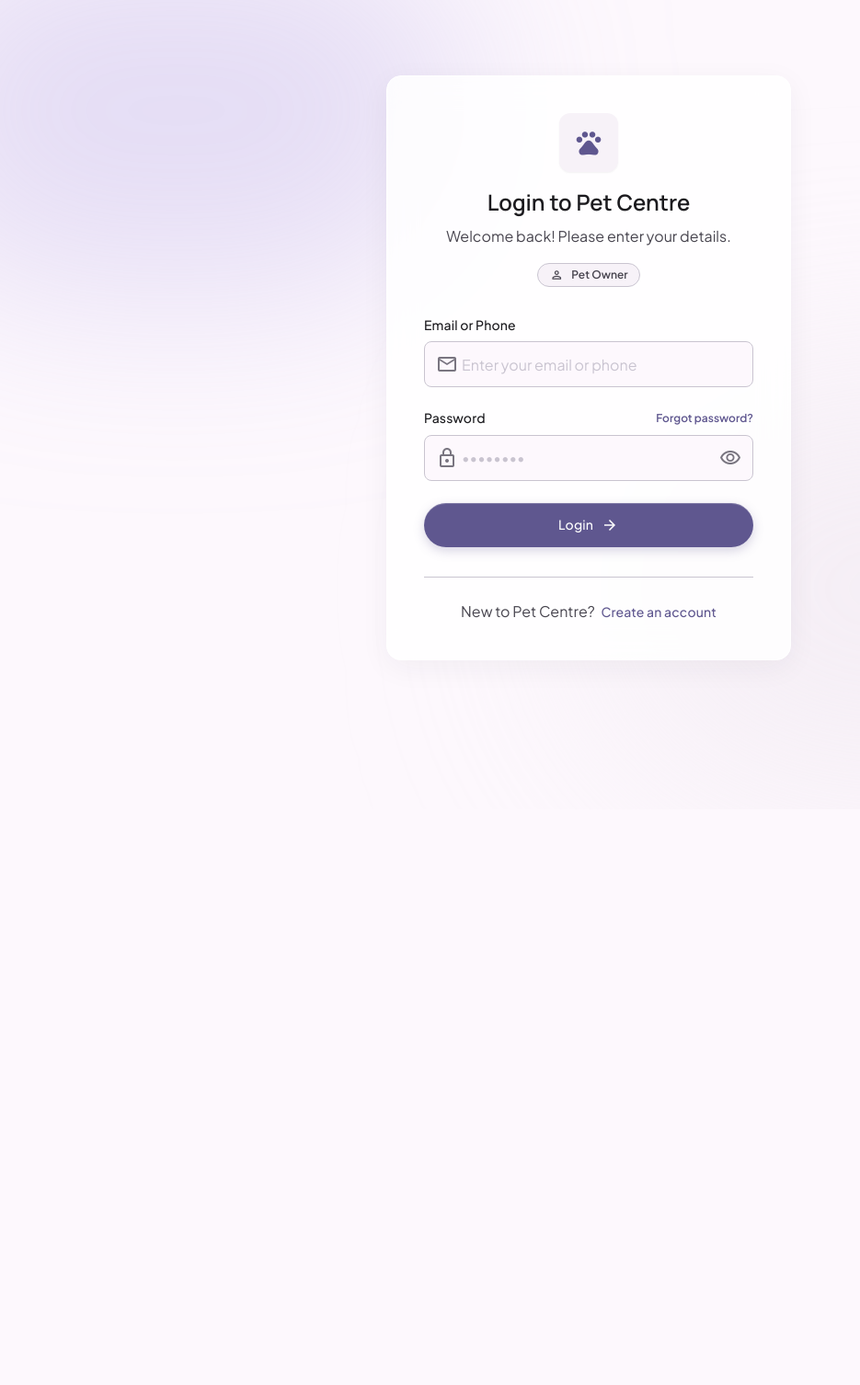
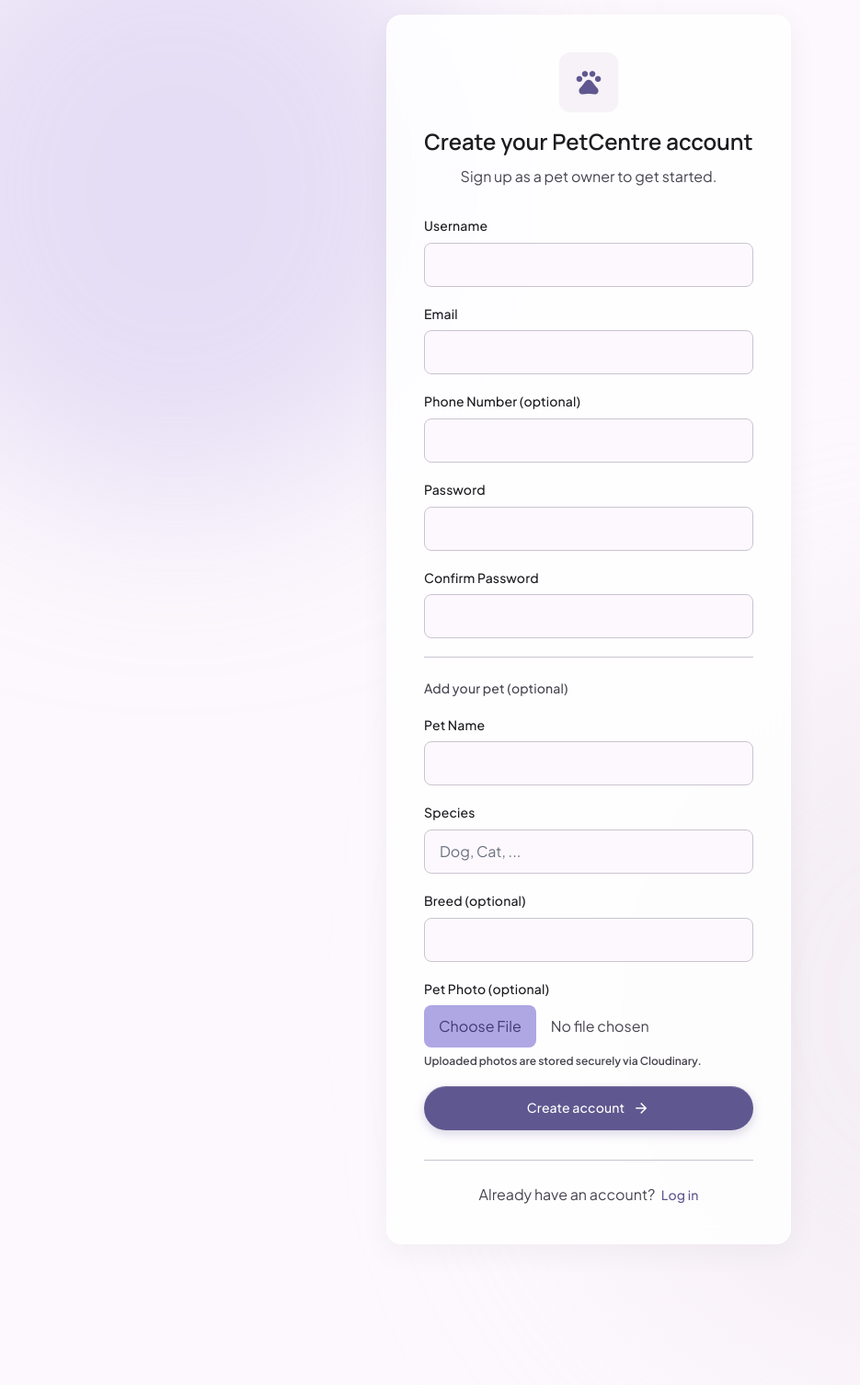
Before and after one commit to RashiBista/PetCenter, a Django app: page /login/pet-owner/ in a window 1280 px wide; the page is wider, and only the part inside the window is pictured. Shown: that part at 92% size, without its empty margins (0-935 px from the left). Before the commit the page ends 731 px from the top of that part, so only its background shows below. Run offline with Django 5.2, Linux system fonts and the light colour scheme; parts of the project's set-up code (start-up, migrations or seed data) failed here and were passed over; some libraries are stand-ins or nearby versions.

Commit message:
Updated login

```diff
--- a/PetCentre_RegistrationSystem/templates/core/pet_owner_login.html
+++ b/PetCentre_RegistrationSystem/templates/core/pet_owner_login.html
@@ -1,4 +1,3 @@
-{% load static %}
 <!DOCTYPE html>
 
 <html lang="en"><head>
@@ -116,69 +115,83 @@
         }
     </style>
 </head>
-<body class="bg-surface font-body-md text-on-surface min-h-screen flex items-center justify-center p-4 antialiased relative overflow-hidden">
-<!-- Abstract Background Decor -->
+<body class="bg-surface font-body-md text-on-surface min-h-screen flex items-center justify-center p-4 antialiased relative overflow-y-auto">
 <div class="absolute top-[-10%] left-[-10%] w-[50%] h-[50%] bg-primary-container rounded-full mix-blend-multiply filter blur-[100px] opacity-30 pointer-events-none"></div>
 <div class="absolute bottom-[-10%] right-[-10%] w-[60%] h-[60%] bg-surface-container-high rounded-full mix-blend-multiply filter blur-[120px] opacity-40 pointer-events-none"></div>
 <main class="w-full max-w-[440px] z-10 relative">
-<!-- Login Card -->
 <div class="glass-panel rounded-2xl p-8 md:p-10 border border-white">
-<!-- Logo / Brand Anchor -->
 <div class="flex flex-col items-center mb-8">
 <div class="w-16 h-16 bg-surface-container-low rounded-xl shadow-sm flex items-center justify-center mb-4">
 <span class="material-symbols-outlined text-primary text-[32px]">pets</span>
 </div>
-<h1 class="font-headline-md text-headline-md text-on-surface text-center">Login to Pet Centre</h1>
-<p class="font-body-md text-body-md text-on-surface-variant mt-2 text-center">Welcome back! Please enter your details.</p>
-<!-- Role Indicator Badge -->
-<div class="mt-4 px-3 py-1 bg-surface-container-low rounded-full border border-outline-variant flex items-center gap-2">
-<span class="material-symbols-outlined text-on-surface-variant text-[16px]">person</span>
-<span class="font-label-sm text-label-sm text-on-surface-variant">Pet Owner</span>
+<h1 class="font-headline-md text-headline-md text-on-surface text-center">Create your PetCentre account</h1>
+<p class="font-body-md text-body-md text-on-surface-variant mt-2 text-center">Sign up as a pet owner to get started.</p>
 </div>
+
+{% if errors %}
+<div class="mb-6 px-4 py-3 rounded-lg bg-error-container text-on-error-container text-body-md">
+  <ul class="list-disc pl-5">
+    {% for field, msgs in errors.items %}
+      {% for msg in msgs %}<li>{{ msg }}</li>{% endfor %}
+    {% endfor %}
+  </ul>
 </div>
-<!-- Login Form -->
-{% if error %}
-<div class="mb-2 px-4 py-3 rounded-lg bg-error-container text-on-error-container text-body-md">{{ error }}</div>
 {% endif %}
-<form class="space-y-6" method="post">
+
+<form class="space-y-5" method="post" enctype="multipart/form-data">
 {% csrf_token %}
-<!-- Email Field -->
 <div class="space-y-2">
-<label class="font-label-md text-label-md text-on-surface block" for="email">Email or Phone</label>
-<div class="relative rounded-lg input-focus-ring border border-outline-variant bg-surface transition-colors duration-200">
-<div class="absolute inset-y-0 left-0 pl-3 flex items-center pointer-events-none">
-<span class="material-symbols-outlined text-outline">mail</span>
+<label class="font-label-md text-label-md text-on-surface block" for="username">Username</label>
+<input class="w-full h-12 px-4 rounded-lg border border-outline-variant bg-surface text-on-surface text-body-md focus:border-primary focus:ring-1 focus:ring-primary outline-none transition-colors" id="username" name="username" required type="text" value="{{ form_data.username|default:'' }}"/>
 </div>
-<input class="w-full pl-10 pr-4 py-3 bg-transparent border-none rounded-lg focus:ring-0 font-body-md text-body-md placeholder-outline-variant text-on-surface h-12" id="email" name="email" placeholder="Enter your email or phone" type="text"/>
+<div class="space-y-2">
+<label class="font-label-md text-label-md text-on-surface block" for="email">Email</label>
+<input class="w-full h-12 px-4 rounded-lg border border-outline-variant bg-surface text-on-surface text-body-md focus:border-primary focus:ring-1 focus:ring-primary outline-none transition-colors" id="email" name="email" required type="email" value="{{ form_data.email|default:'' }}"/>
 </div>
+<div class="space-y-2">
+<label class="font-label-md text-label-md text-on-surface block" for="phone_number">Phone Number (optional)</label>
+<input class="w-full h-12 px-4 rounded-lg border border-outline-variant bg-surface text-on-surface text-body-md focus:border-primary focus:ring-1 focus:ring-primary outline-none transition-colors" id="phone_number" name="phone_number" type="text" value="{{ form_data.phone_number|default:'' }}"/>
 </div>
-<!-- Password Field -->
 <div class="space-y-2">
-<div class="flex justify-between items-center">
 <label class="font-label-md text-label-md text-on-surface block" for="password">Password</label>
-<a class="font-label-sm text-label-sm text-primary hover:text-on-primary-fixed-variant transition-colors" href="#">Forgot password?</a>
+<input class="w-full h-12 px-4 rounded-lg border border-outline-variant bg-surface text-on-surface text-body-md focus:border-primary focus:ring-1 focus:ring-primary outline-none transition-colors" id="password" name="password" required type="password"/>
 </div>
-<div class="relative rounded-lg input-focus-ring border border-outline-variant bg-surface transition-colors duration-200">
-<div class="absolute inset-y-0 left-0 pl-3 flex items-center pointer-events-none">
-<span class="material-symbols-outlined text-outline">lock</span>
+<div class="space-y-2">
+<label class="font-label-md text-label-md text-on-surface block" for="password2">Confirm Password</label>
+<input class="w-full h-12 px-4 rounded-lg border border-outline-variant bg-surface text-on-surface text-body-md focus:border-primary focus:ring-1 focus:ring-primary outline-none transition-colors" id="password2" name="password2" required type="password"/>
 </div>
-<input class="w-full pl-10 pr-10 py-3 bg-transparent border-none rounded-lg focus:ring-0 font-body-md text-body-md placeholder-outline-variant text-on-surface h-12" id="password" name="password" placeholder="••••••••" type="password"/>
-<button class="absolute inset-y-0 right-0 pr-3 flex items-center text-outline hover:text-on-surface-variant" type="button">
-<span class="material-symbols-outlined">visibility</span>
-</button>
+
+<div class="pt-2 border-t border-outline-variant">
+<p class="font-label-md text-label-md text-on-surface-variant mb-3 pt-4">Add your pet (optional)</p>
 </div>
+<div class="space-y-2">
+<label class="font-label-md text-label-md text-on-surface block" for="pet_name">Pet Name</label>
+<input class="w-full h-12 px-4 rounded-lg border border-outline-variant bg-surface text-on-surface text-body-md focus:border-primary focus:ring-1 focus:ring-primary outline-none transition-colors" id="pet_name" name="pet_name" type="text" value="{{ form_data.pet_name|default:'' }}"/>
 </div>
-<!-- Action Button -->
-<button class="w-full h-12 bg-primary text-on-primary rounded-full font-label-md text-label-md flex items-center justify-center gap-2 hover:bg-on-primary-fixed-variant transition-all duration-300 shadow-[inset_0_1px_0_rgba(255,255,255,0.2),0_4px_12px_rgba(95,87,143,0.25)] hover:shadow-[inset_0_1px_0_rgba(255,255,255,0.2),0_6px_16px_rgba(95,87,143,0.35)] active:scale-[0.98]" type="submit">
-<span>Login</span>
+<div class="space-y-2">
+<label class="font-label-md text-label-md text-on-surface block" for="pet_species">Species</label>
+<input class="w-full h-12 px-4 rounded-lg border border-outline-variant bg-surface text-on-surface text-body-md focus:border-primary focus:ring-1 focus:ring-primary outline-none transition-colors" id="pet_species" name="pet_species" type="text" placeholder="Dog, Cat, ..." value="{{ form_data.pet_species|default:'' }}"/>
+</div>
+<div class="space-y-2">
+<label class="font-label-md text-label-md text-on-surface block" for="pet_breed">Breed (optional)</label>
+<input class="w-full h-12 px-4 rounded-lg border border-outline-variant bg-surface text-on-surface text-body-md focus:border-primary focus:ring-1 focus:ring-primary outline-none transition-colors" id="pet_breed" name="pet_breed" type="text" value="{{ form_data.pet_breed|default:'' }}"/>
+</div>
+<div class="space-y-2">
+<label class="font-label-md text-label-md text-on-surface block" for="pet_photo">Pet Photo (optional)</label>
+<input class="w-full text-body-md text-on-surface-variant file:mr-4 file:py-2.5 file:px-4 file:rounded-lg file:border-0 file:bg-primary-container file:text-on-primary-container file:font-label-md hover:file:bg-primary-container/80 cursor-pointer" id="pet_photo" name="pet_photo" type="file" accept="image/*"/>
+<p class="text-label-sm text-on-surface-variant">Uploaded photos are stored securely via Cloudinary.</p>
+</div>
+
+<button class="w-full h-12 bg-primary text-on-primary rounded-full font-label-md text-label-md flex items-center justify-center gap-2 hover:bg-on-primary-fixed-variant transition-all duration-300 shadow-[inset_0_1px_0_rgba(255,255,255,0.2),0_4px_12px_rgba(95,87,143,0.25)] mt-2" type="submit">
+<span>Create account</span>
 <span class="material-symbols-outlined text-[20px]">arrow_forward</span>
 </button>
 </form>
-<!-- Registration Link -->
+
 <div class="mt-8 text-center border-t border-outline-variant pt-6">
 <p class="font-body-md text-body-md text-on-surface-variant">
-                    New to Pet Centre?
-                    <a class="font-label-md text-label-md text-primary hover:text-on-primary-fixed-variant transition-colors ml-1" href="#">Create an account</a>
+  Already have an account?
+  <a class="font-label-md text-label-md text-primary hover:text-on-primary-fixed-variant transition-colors ml-1" href="{% url 'core:pet_owner_login' %}">Log in</a>
 </p>
 </div>
 </div>
```
